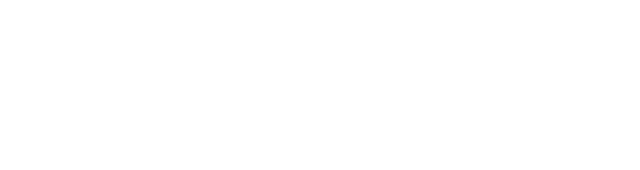
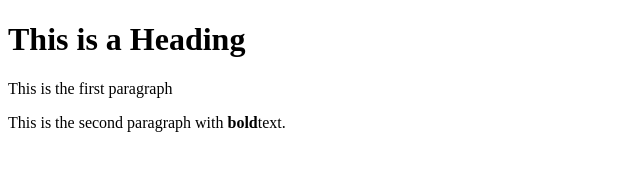
Before and after one commit to acciojob/time-and-space-complexity-suvarnkumar, a website: page main.html in a window 1280 px wide. Shown: the whole page, without its empty margins (0-640 px from the left). Drawn offline with Linux system fonts and the light colour scheme.

Commit message:
created a submission

```diff
--- a/main.html
+++ b/main.html
@@ -7,7 +7,10 @@
 </head>
 
 <body>
+	<h1>This is a Heading</h1>
 	<!-- the entire body must be written by student -->
+	<p>This is the first paragraph</p>
+	<p>This is the second paragraph with <b>bold</b>text.</p>
     <script type="text/javascript" src="./script.js">
 </script>
 
```
